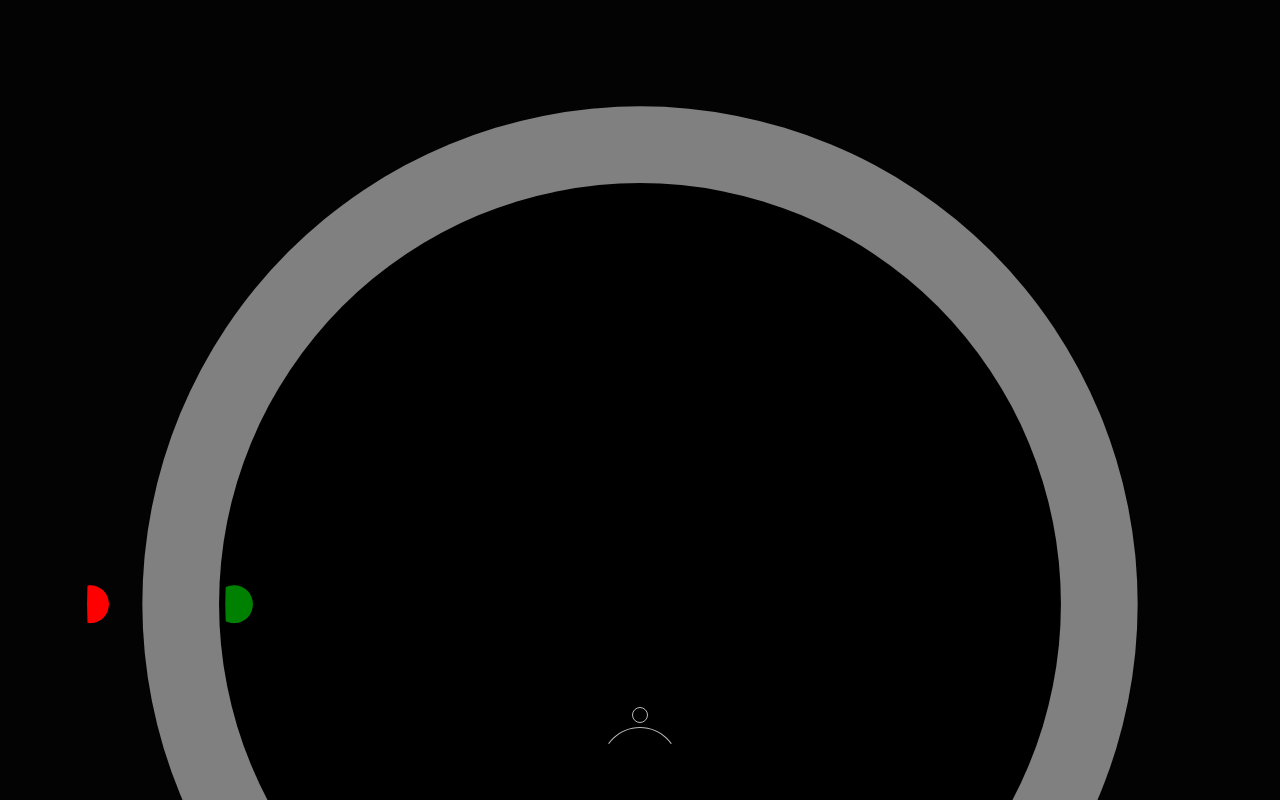
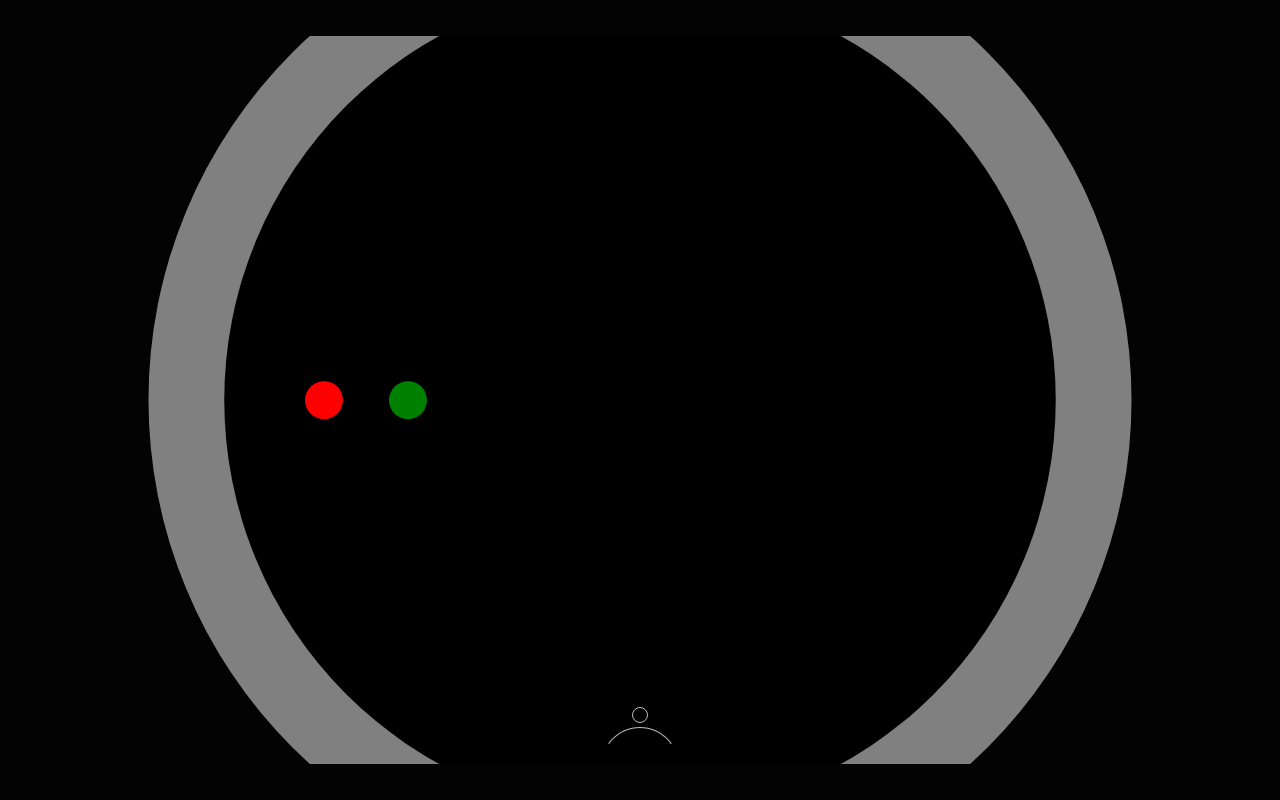
Before and after one commit to qclock/qclk, a Gatsby site: page / in a window 1280 px wide. Built offline with nearby package versions, Linux system fonts and the light colour scheme; Gatsby itself is replaced by a stand-in of ours.

Commit message:
fix timewheel & page scroll

```diff
--- a/src/components/Navigation/navigation.module.scss
+++ b/src/components/Navigation/navigation.module.scss
@@ -6,7 +6,7 @@
   transform: translateX(-50%);
 
   width: 100vw;
-  height: 100vw;
+  height: 60vw;
   overflow: hidden;
 
   display: flex;
@@ -67,8 +67,10 @@
 
 
   &.closed {
+    z-index: 1;
+
     .background circle {
-      transform: translateY(56vh) scale(0);
+      transform: translateY(43vh) scale(0);
     }
 
     .nav {
@@ -77,8 +79,10 @@
   }
 
   &.opened {
+    z-index: 9;
+
     .background circle {
-      transform: translateY(56vh) scale(1);
+      transform: translateY(43vh) scale(1);
     }
   }
 
--- a/src/components/TimeWheel/timewheel.module.scss
+++ b/src/components/TimeWheel/timewheel.module.scss
@@ -1,6 +1,6 @@
 .timewheel {
-  width: 90vw;
-  height: 90vw;
+  width: 100vw;
+  height: 100vw;
   position: relative;
   overflow: hidden;
 
@@ -12,7 +12,7 @@
       height: 3vw;
       border-radius: 50%;
       position: absolute;
-      top: .5rem;
+
       left: 50%;
       transform: translateX(-50%);
     }
@@ -21,6 +21,7 @@
   .minute {
     z-index: 2;
     .dot {
+      top: 1.6rem;
       background-color: red;
     }
   }
@@ -29,7 +30,9 @@
     z-index: 3;
     width: 75%;
     height: 75%;
+
     .dot {
+      top: 1.2rem;
       background-color: green;
     }
   }
@@ -42,8 +45,8 @@
     top: 50%;
     transform: translate(-50%, -50%) rotate(var(--dialRotation));
     box-sizing: border-box;
-    width: 81vw;
-    height: 81vw;
+    width: 80vw;
+    height: 80vw;
     border: none;
     border-radius: 50%;
     user-select: none;
--- a/src/components/layout.module.scss
+++ b/src/components/layout.module.scss
@@ -1,13 +1,23 @@
-body {
+html, body {
   height: 100vh;
   width: 100vw;
   overflow: hidden;
+  font-size: 18px;
+  -webkit-font-smoothing: antialiased;
+  -moz-osx-font-smoothing: grayscale;
 }
 
 .content {
   display: flex;
+  flex-direction: column;
   justify-content: center;
+  align-items: center;
+  flex-wrap: nowrap;
+
   height: 100vh;
   width: 100vw;
   overflow: hidden;
+
+  position: relative;
+  z-index: 5;
 }
```
